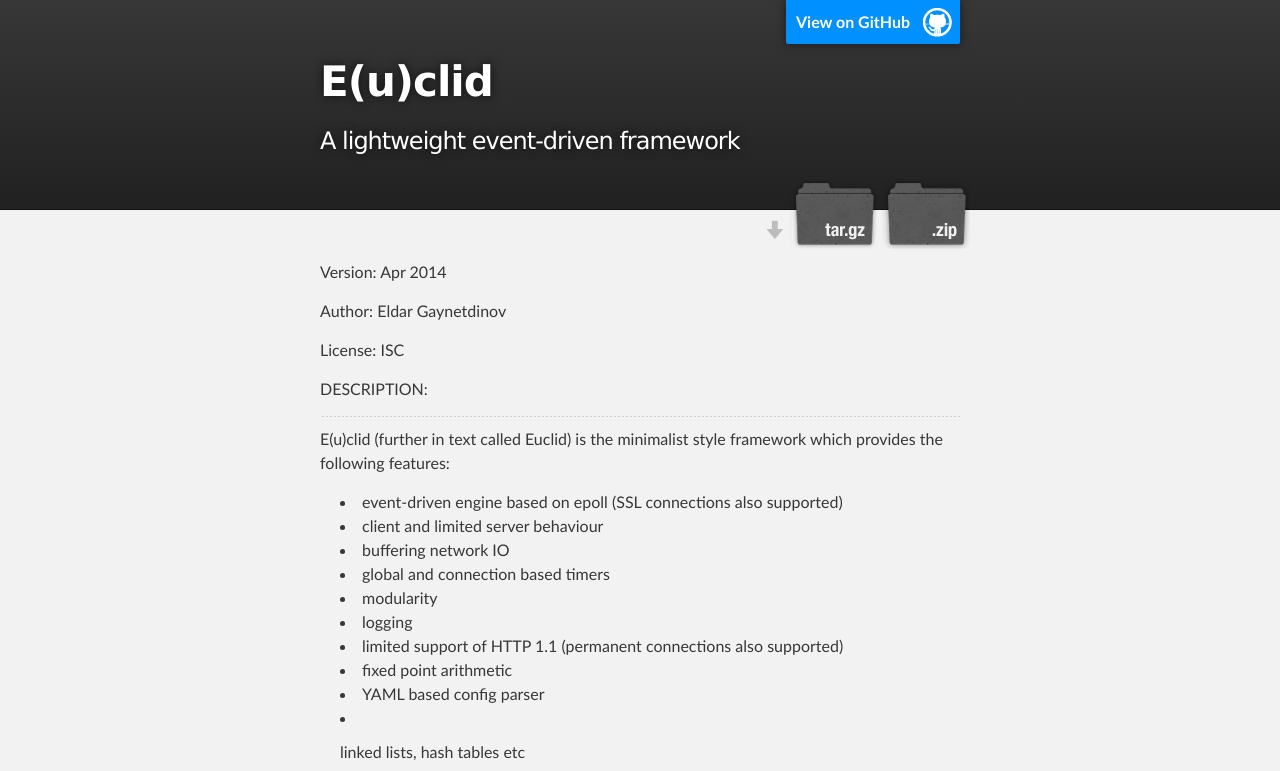
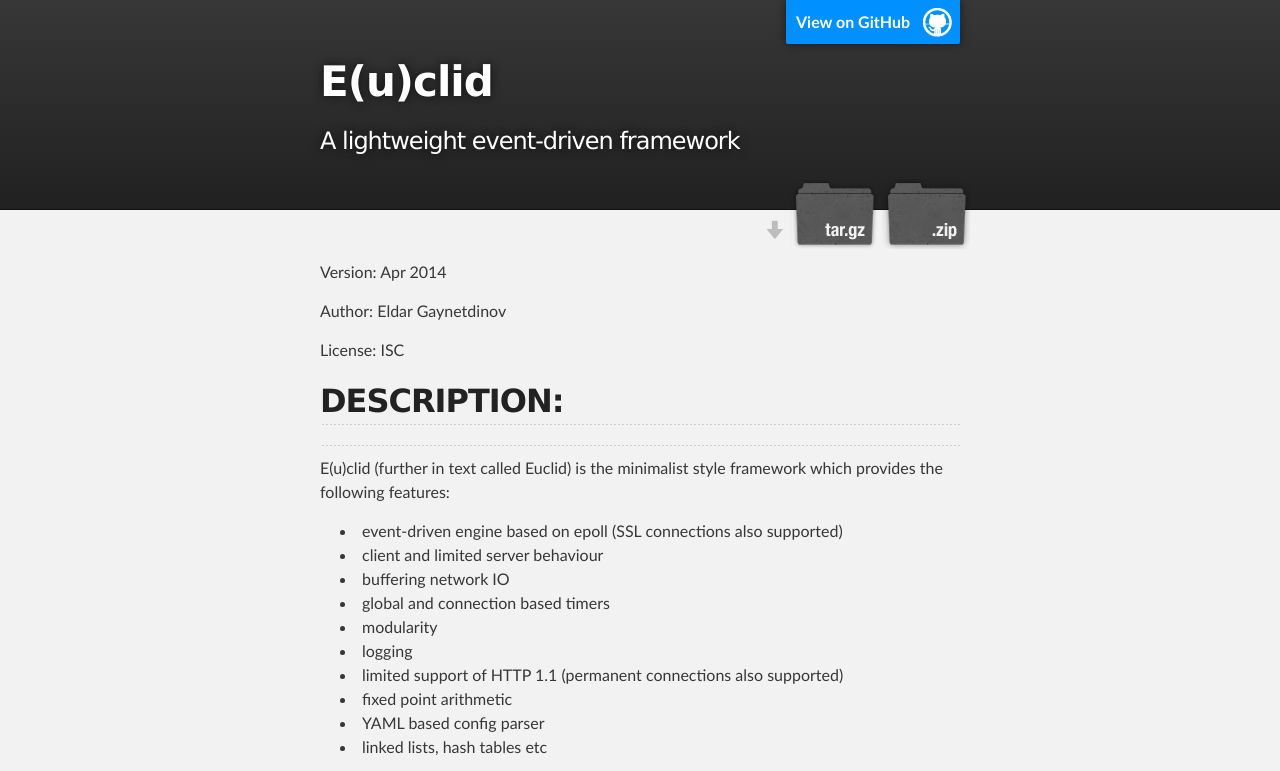
Before and after one commit to hal9000xp/intro, a plain HTML site: page index.html in a window 1280 px wide. Shown: the top 771 px of the page. Drawn offline with Linux system fonts and the light colour scheme.

Commit message:
index.html: some minor changes

```diff
--- a/index.html
+++ b/index.html
@@ -36,7 +36,8 @@
         <p>Author:  Eldar Gaynetdinov</p>
         <p>License: ISC</p>
 
-<p>DESCRIPTION:</p>
+<h2>
+<a name="philosophy" class="anchor" href="#philosophy"><span class="octicon octicon-link"></span></a>DESCRIPTION:</h2>
 
 <hr><p>E(u)clid (further in text called Euclid) is the minimalist style framework
  which provides the following features:</p>
@@ -51,8 +52,8 @@
 <li>limited support of HTTP 1.1 (permanent connections also supported)</li>
 <li>fixed point arithmetic</li>
 <li>YAML based config parser</li>
-<li>
-<p>linked lists, hash tables etc</p>
+<li>linked lists, hash tables etc</li>
+</ul>
 
 <h2>
 <a name="philosophy" class="anchor" href="#philosophy"><span class="octicon octicon-link"></span></a>PHILOSOPHY:</h2>
@@ -120,7 +121,6 @@ So it's possible to use this proxy for another protocols
 
 <p>It creates a temporary directory in tmpfs. It's useful with debug logging.</p>
 </li>
-</ul>
       </section>
     </div>
 
```
